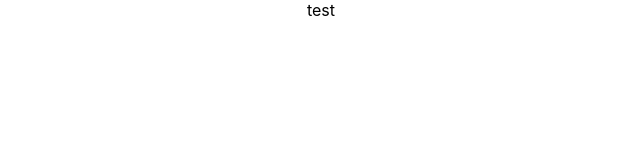
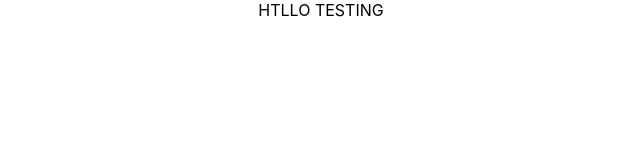
Before and after one commit to klaucoffee/BooksAPI, a React (Create React App) app: page / in a window 1280 px wide. Shown: the top 160 px of the page, without its empty margins (319-959 px from the left). Built offline with nearby package versions, Linux system fonts and the light colour scheme.

Commit message:
removed logo

```diff
--- a/src/App.js
+++ b/src/App.js
@@ -1,8 +1,7 @@
-import logo from "./logo.svg";
 import "./App.css";
 
 function App() {
-  return <div className="App">test</div>;
+  return <div className="App">HTLLO TESTING</div>;
 }
 
 export default App;
```
